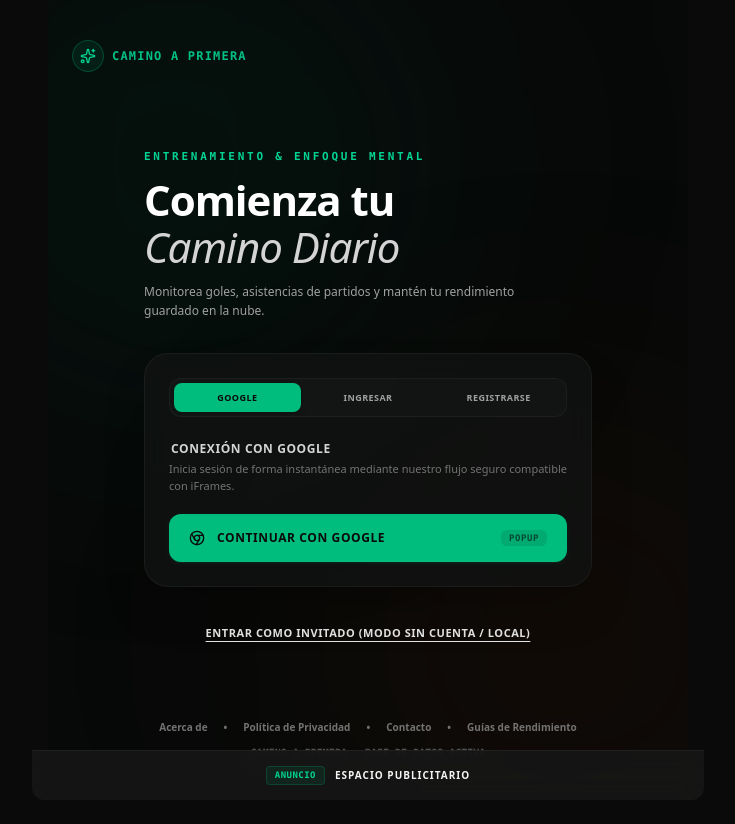
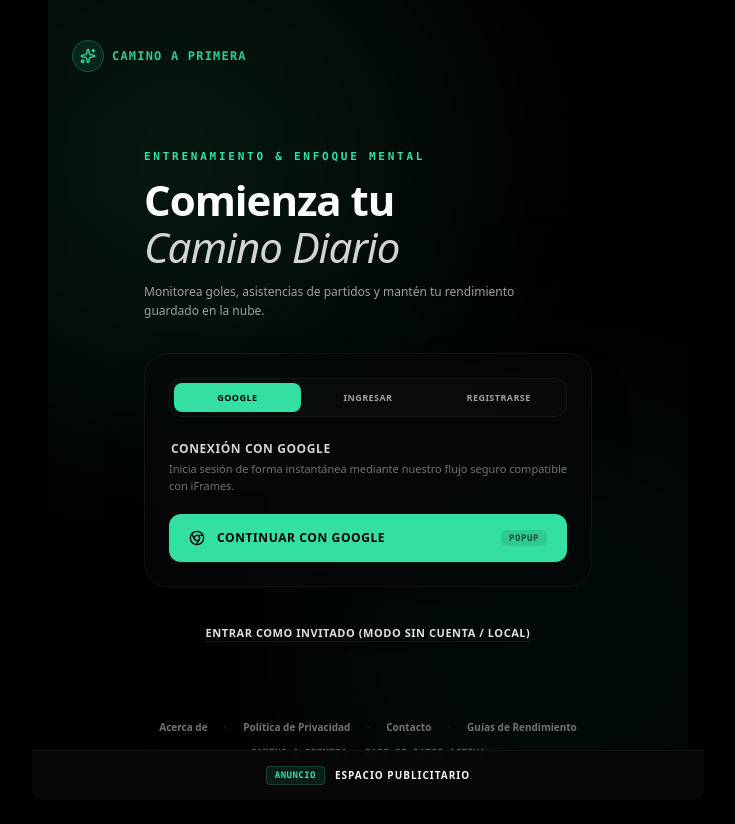
Before and after one commit to Agus11p/Camino-a-Primera-, a React (Vite) app: page / in a window 1280 px wide. Shown: the top 824 px of the page, without its empty margins (272-1007 px from the left). Built offline with nearby package versions, Linux system fonts and the light colour scheme; a web font is replaced by a local one.

Commit message:
feat(ui): implement premium dark theme and security
- Refactor design system to use high-contrast "Premium Black" palette
- Update primary emerald shade to turquoise (#34E0A1)
- Add auto-scroll behavior for view transitions
- Harden Row Level Security policies for user profiles

```diff
--- a/src/components/HomeHub.tsx
+++ b/src/components/HomeHub.tsx
@@ -53,11 +53,33 @@
   // Safely get the 3 most recent logs
   const lastLogs = logs.slice(0, 3);
 
+  const containerVariants = {
+    hidden: { opacity: 0 },
+    visible: {
+      opacity: 1,
+      transition: { staggerChildren: 0.1 }
+    }
+  };
+
+  const itemVariants = {
+    hidden: { opacity: 0, y: 15 },
+    visible: {
+      opacity: 1,
+      y: 0,
+      transition: { type: "spring", stiffness: 100, damping: 15 }
+    }
+  };
+
   return (
-    <div className="space-y-6 text-left pb-16">
+    <motion.div
+      variants={containerVariants}
+      initial="hidden"
+      animate="visible"
+      className="space-y-6 text-left pb-16"
+    >
 
       {/* Elegant Header Greeting */}
-      <div className="flex flex-col sm:flex-row sm:items-center justify-between gap-4 border-b border-white/[0.04] pb-5">
+      <motion.div variants={itemVariants} className="flex flex-col sm:flex-row sm:items-center justify-between gap-4 border-b border-white/[0.04] pb-5">
         <div>
           <span className="text-[10px] font-black uppercase tracking-widest text-emerald-400 font-mono">
             {language === 'EN' ? 'Professional Athlete Dashboard' : language === 'PT' ? 'Futebolista Painel de Desempenho' : 'Panel de Desempeño Profesional'}
@@ -72,23 +94,28 @@
         </div>
 
         {/* Quick action: new entry button */}
-        <button
+        <motion.button
+          whileHover={{ scale: 1.03 }}
+          whileTap={{ scale: 0.98 }}
           onClick={() => {
             triggerClick();
             onOpenRegisterModal();
           }}
-          className="sm:self-center flex items-center justify-center gap-1.5 px-4 py-2.5 bg-emerald-500 hover:bg-emerald-400 text-neutral-950 font-black text-xs uppercase tracking-wider rounded-xl transition cursor-pointer shadow-md shadow-emerald-500/10 shrink-0"
+          className="sm:self-center flex items-center justify-center gap-1.5 px-4 py-2.5 bg-emerald-400 hover:bg-emerald-300 text-neutral-950 font-black text-xs uppercase tracking-wider rounded-xl transition cursor-pointer shadow-lg shadow-emerald-500/10 shrink-0"
         >
           <Plus className="w-4 h-4 text-neutral-950 stroke-[3]" />
           {t('hub_log_activity')}
-        </button>
-      </div>
+        </motion.button>
+      </motion.div>
 
       {/* Main Grid: Essential Overview & Active Streak */}
       <div className="grid grid-cols-1 md:grid-cols-12 gap-5">
 
         {/* Streak & Active Period card */}
-        <div className="md:col-span-4 bg-gradient-to-br from-neutral-900 to-black border border-white/[0.06] rounded-2xl p-5 flex flex-col justify-between relative overflow-hidden min-h-[180px]">
+        <motion.div
+          variants={itemVariants}
+          className="md:col-span-4 bg-gradient-to-br from-neutral-900 to-black border border-white/[0.06] hover:border-emerald-500/20 rounded-2xl p-5 flex flex-col justify-between relative overflow-hidden min-h-[180px] transition-all duration-300"
+        >
           <div className="space-y-1.5 relative z-10">
             <span className="text-[9px] font-black uppercase tracking-widest text-neutral-500 font-mono block">
               {language === 'EN' ? 'Activity Streak' : language === 'PT' ? 'Sequência Ativa' : 'Racha de actividad'}
@@ -114,11 +141,14 @@
           </div>
 
           {/* Decorative faint glow */}
-          <div className="absolute right-0 bottom-0 w-24 h-24 bg-amber-500/5 rounded-full blur-2xl pointer-events-none" />
-        </div>
+          <div className="absolute right-0 bottom-0 w-24 h-24 bg-emerald-500/5 rounded-full blur-2xl pointer-events-none" />
+        </motion.div>
 
         {/* Dynamic Aggregates based on player's declared position */}
-        <div className="md:col-span-8 bg-neutral-900 border border-white/[0.04] rounded-2xl p-5 flex flex-col justify-between min-h-[180px]">
+        <motion.div
+          variants={itemVariants}
+          className="md:col-span-8 bg-neutral-900 border border-white/[0.04] hover:border-emerald-500/15 rounded-2xl p-5 flex flex-col justify-between min-h-[180px] transition-all duration-300"
+        >
           <div className="space-y-1 pb-3 border-b border-white/[0.03]">
             <span className="text-[9px] font-black uppercase tracking-widest text-neutral-500 font-mono block">
               {language === 'EN' ? 'Statistics Summary' : language === 'PT' ? 'Métricas de Performance Real' : 'Resumen de Estadísticas Reales'}
@@ -189,12 +219,12 @@
               {t('hub_go_all_stats')} <ArrowUpRight className="w-3.5 h-3.5" />
             </button>
           </div>
-        </div>
+        </motion.div>
 
       </div>
 
       {/* Recents Entries Panel: Real Diary Insights */}
-      <div className="bg-neutral-900 border border-white/[0.04] rounded-2xl p-5 space-y-4">
+      <motion.div variants={itemVariants} className="bg-neutral-900 border border-white/[0.04] hover:border-emerald-500/10 rounded-2xl p-5 space-y-4 transition-all duration-300">
         <div className="flex items-center justify-between border-b border-white/[0.04] pb-3">
           <div className="flex items-center gap-1.5">
             <Calendar className="w-4 h-4 text-emerald-400" />
@@ -287,18 +317,21 @@
             </ul>
           </div>
         )}
-      </div>
+      </motion.div>
 
       {/* Modern Quick Direct Shortcuts */}
       <div className="space-y-3.5">
-        <h4 className="text-[10px] font-black text-neutral-500 uppercase tracking-widest font-mono select-none">
+        <motion.h4 variants={itemVariants} className="text-[10px] font-black text-neutral-500 uppercase tracking-widest font-mono select-none">
           {t('hub_shortcuts_title')}
-        </h4>
+        </motion.h4>
 
         <div className="grid grid-cols-1 sm:grid-cols-2 gap-4">
 
           {/* Dashboard Stats */}
-          <button
+          <motion.button
+            variants={itemVariants}
+            whileHover={{ y: -3, scale: 1.01 }}
+            whileTap={{ scale: 0.99 }}
             onClick={() => {
               triggerClick();
               onNavigateToTab('dashboard');
@@ -321,10 +354,13 @@
                 ? 'Visualize gráficos analíticos e estatísticas gerais da temporada.'
                 : 'Visualiza tus gráficos analíticos, evolución acumulativa y promedio de desempeño deportivo.'}
             </p>
-          </button>
+          </motion.button>
 
           {/* Goals management */}
-          <button
+          <motion.button
+            variants={itemVariants}
+            whileHover={{ y: -3, scale: 1.01 }}
+            whileTap={{ scale: 0.99 }}
             onClick={() => {
               triggerClick();
               onNavigateToTab('goals');
@@ -347,11 +383,11 @@
                 ? 'Gerencie seus alvos diários e conquistas técnicas a curto prazo.'
                 : 'Registra, edita o tacha los objetivos técnicos, tácticos y de fuerza muscular para el próximo ciclo de competencia.'}
             </p>
-          </button>
+          </motion.button>
 
         </div>
       </div>
 
-    </div>
+    </motion.div>
   );
 }
--- a/src/components/StatisticsCharts.tsx
+++ b/src/components/StatisticsCharts.tsx
@@ -253,7 +253,7 @@
                   <path
                     d={goalsPath}
                     fill="none"
-                    stroke="#10b981"
+                    stroke="#34E0A1"
                     strokeWidth="3.5"
                     strokeLinecap="round"
                     strokeLinejoin="round"
@@ -283,8 +283,8 @@
                     <feComposite in="SourceGraphic" in2="blur" operator="over" />
                   </filter>
                   <linearGradient id="goalsGrad" x1="0" y1="0" x2="0" y2="1">
-                    <stop offset="0%" stopColor="#10b981" />
-                    <stop offset="100%" stopColor="#10b981" stopOpacity="0" />
+                    <stop offset="0%" stopColor="#34E0A1" />
+                    <stop offset="100%" stopColor="#34E0A1" stopOpacity="0" />
                   </linearGradient>
                   <linearGradient id="assistsGrad" x1="0" y1="0" x2="0" y2="1">
                     <stop offset="0%" stopColor="#f59e0b" />
@@ -299,7 +299,7 @@
                       cx={pt.x}
                       cy={pt.y}
                       r="6"
-                      fill="#10b981"
+                      fill="#34E0A1"
                       stroke="#0f0f11"
                       strokeWidth="2.5"
                     />
--- a/src/components/UnrespiroAuth.tsx
+++ b/src/components/UnrespiroAuth.tsx
@@ -162,10 +162,10 @@
   };
 
   return (
-    <div className="min-h-screen bg-[#070908] text-neutral-200 flex flex-col justify-between px-6 py-10 font-sans relative overflow-hidden">
+    <div className="min-h-screen bg-black text-neutral-200 flex flex-col justify-between px-6 py-10 font-sans relative overflow-hidden">
       {/* Visual Organic Background Gradient Bloom */}
-      <div className="absolute top-[-10%] left-[-20%] w-[80%] h-[60%] bg-emerald-950/25 rounded-full blur-[120px] pointer-events-none" />
-      <div className="absolute bottom-[-10%] right-[-20%] w-[80%] h-[60%] bg-amber-950/15 rounded-full blur-[120px] pointer-events-none" />
+      <div className="absolute top-[-10%] left-[-20%] w-[80%] h-[60%] bg-emerald-500/10 rounded-full blur-[120px] pointer-events-none" />
+      <div className="absolute bottom-[-10%] right-[-20%] w-[80%] h-[60%] bg-emerald-500/5 rounded-full blur-[120px] pointer-events-none" />
 
       {/* Top minimalistic header */}
       <div className="w-full flex items-center justify-between z-10">
@@ -228,7 +228,7 @@
         </AnimatePresence>
 
         {/* Clean Login Options Container */}
-        <div className="bg-[#111312]/80 border border-white/5 rounded-3xl p-5 sm:p-6 shadow-2xl backdrop-blur-md space-y-5">
+        <div className="bg-neutral-900/60 border border-white/5 rounded-3xl p-5 sm:p-6 shadow-2xl backdrop-blur-md space-y-5">
 
           {/* Quick tab switchers */}
           <div className="grid grid-cols-3 gap-1 bg-white/[0.02] p-1 rounded-xl border border-white/[0.04]">
--- a/src/index.css
+++ b/src/index.css
@@ -2,25 +2,59 @@
 @import "tailwindcss";
 
 @theme {
-  --color-glass-bg: rgba(255, 255, 255, 0.02);
-  --color-glass-border: rgba(255, 255, 255, 0.07);
+  --color-glass-bg: rgba(0, 0, 0, 0.5);
+  --color-glass-border: rgba(52, 224, 161, 0.1);
+
+  /* Set high-contrast Premium black and dark grays */
+  --color-neutral-950: #000000;
+  --color-neutral-900: #08080a;
+  --color-neutral-850: #0e0e11;
+  --color-neutral-800: #141418;
+  --color-neutral-750: #1a1a1f;
+  --color-neutral-700: #222228;
+
+  /* Redefine emerald to #34E0A1 Turquoise */
+  --color-emerald-50: #ecfdf6;
+  --color-emerald-100: #d1fae9;
+  --color-emerald-200: #a7f3df;
+  --color-emerald-300: #76f0c6;
+  --color-emerald-400: #34E0A1;
+  --color-emerald-500: #34E0A1;
+  --color-emerald-600: #1bc689;
+  --color-emerald-700: #109b6c;
+  --color-emerald-800: #0f7a57;
+  --color-emerald-900: #0e6348;
+  --color-emerald-950: #043929;
+
+  /* Redefine green to #34E0A1 Turquoise for fallback consistency */
+  --color-green-50: #ecfdf6;
+  --color-green-100: #d1fae9;
+  --color-green-200: #a7f3df;
+  --color-green-300: #76f0c6;
+  --color-green-400: #34E0A1;
+  --color-green-500: #34E0A1;
+  --color-green-600: #1bc689;
+  --color-green-700: #109b6c;
+  --color-green-800: #0f7a57;
+  --color-green-900: #0e6348;
+  --color-green-950: #043929;
 }
 
 body {
-  background-color: #050605;
+  background-color: #000000;
   background-image:
-    radial-gradient(circle at 5% 5%, rgba(16, 185, 129, 0.04) 0%, transparent 45%),
-    radial-gradient(circle at 95% 95%, rgba(245, 158, 11, 0.03) 0%, transparent 45%);
+    radial-gradient(circle at 5% 5%, rgba(52, 224, 161, 0.08) 0%, transparent 45%),
+    radial-gradient(circle at 95% 95%, rgba(52, 224, 161, 0.05) 0%, transparent 45%);
   color: #f1f5f9;
   font-family: 'Plus Jakarta Sans', -apple-system, BlinkMacSystemFont, "Segoe UI", Roboto, sans-serif;
   min-height: 100vh;
 }
 
 .glass {
-  background: rgba(255, 255, 255, 0.02);
+  background: rgba(0, 0, 0, 0.4);
   backdrop-filter: blur(16px);
   -webkit-backdrop-filter: blur(16px);
-  border: 1px solid rgba(255, 255, 255, 0.06);
+  border: 1px solid rgba(52, 224, 161, 0.07);
   border-radius: 20px;
 }
 
@@ -35,7 +69,7 @@
 }
 
 .emerald-glow {
-  box-shadow: 0 10px 40px -10px rgba(16, 185, 129, 0.06);
+  box-shadow: 0 10px 40px -10px rgba(52, 224, 161, 0.09);
 }
 
 .skew-logo {
```
Also changed, not shown: src/App.tsx (+21 -2 lines).
